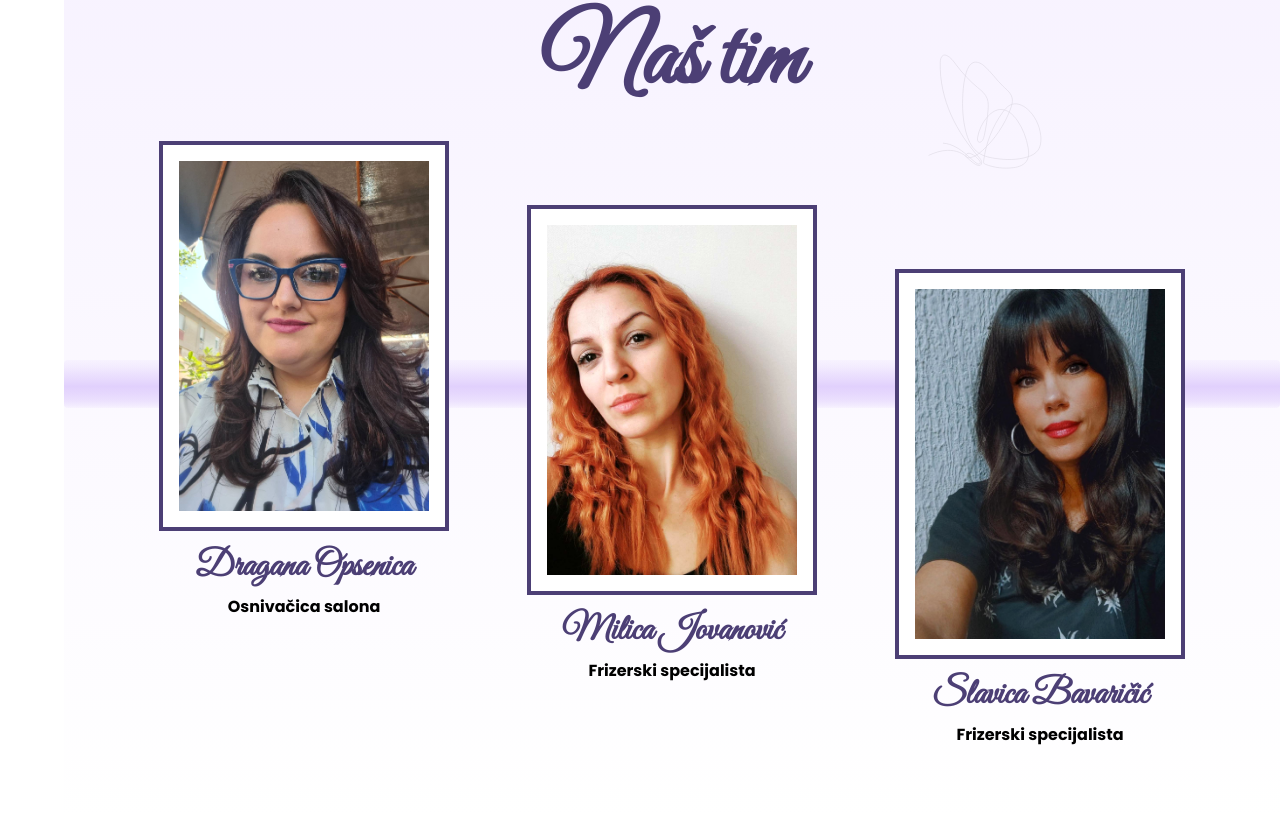
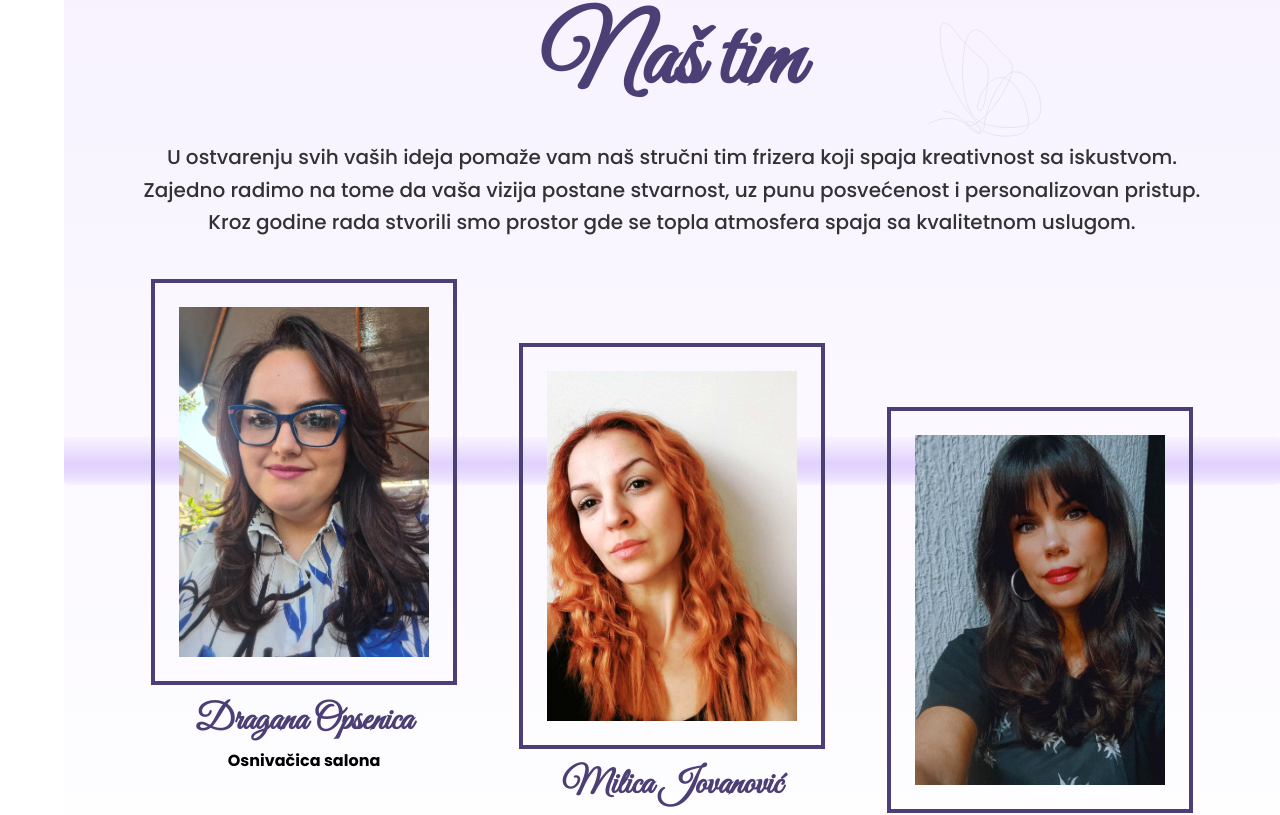
Before and after one commit to NikolaMatosic00/BuckaHairSalonDva, a Next.js app: page / in a window 1280 px wide. Shown: the part 1441-2256 px from the top of the page. Built offline with nearby package versions, Linux system fonts and the light colour scheme.

Commit message:
Finalna verzija nas Tim

```diff
--- a/src/app/components/Team.js
+++ b/src/app/components/Team.js
@@ -1,7 +1,39 @@
 // src/app/components/Team.js
+'use client'
 import Image from 'next/image';
+import { useState } from 'react';
 
 export default function Team() {
+  const [selectedMember, setSelectedMember] = useState(null);
+
+  const teamMembers = [
+    {
+      id: 'dragana',
+      name: 'Dragana Opsenica',
+      role: 'Osnivačica salona',
+      image: '/workers/dragana_opsenica.jpg',
+      description: 'Dragana je osnivačica našeg salona sa preko 15 godina iskustva u industriji lepote. Specijalizovana je za kreativne frizure i koloriranje kose. Njena strast prema frizerstvu i posvećenost klijentima čini je srcem našeg tima.'
+    },
+    {
+      id: 'milica',
+      name: 'Milica Jovanović',
+      role: 'Frizerski specijalista',
+      image: '/workers/milica_jovanovic.jpg',
+      description: 'Milica je naš frizerski specijalista sa fokusom na moderne trendove i styling. Poznata je po svojoj preciznosti u šišanju i neverovatnoj sposobnosti da razume želje svojih klijenata. Uvek je u toku sa najnovijim tehnikama frizerstva.'
+    },
+    {
+      id: 'slavica',
+      name: 'Slavica Bavaričić',
+      role: 'Frizerski specijalista',
+      image: '/workers/slavica_bavarcic.jpg',
+      description: 'Slavica je ekspert za tretmane kose i regeneraciju. Njena specijalnost su složene frizure za posebne prilike i venčanja. Sa njenim iskustvom i kreativnošću, svaki klijent odlazi zadovoljan i samopouzdan.'
+    }
+  ];
+
+  const handleMemberClick = (memberId) => {
+    setSelectedMember(selectedMember === memberId ? null : memberId);
+  };
+
   return (
     <section id="team" className="py-12 sm:py-16 px-2 sm:px-4 md:px-16 text-center bg-gradient-to-b from-[#F7F2FF] to-white animate-on-scroll relative">
       {/* Ljubičasta traka kroz celu sekciju */}
@@ -10,62 +42,79 @@ export default function Team() {
         <h2 className="text-5xl sm:text-7xl md:text-8xl font-bold text-salon-purple mb-8 animate-on-scroll great-vibes">
           Naš tim
         </h2>
+        <p className="max-w-6xl mx-auto text-lg md:text-xl text-salon-black/80 mb-10 font-medium leading-relaxed">
+          U ostvarenju svih vaših ideja pomaže vam naš stručni tim frizera koji spaja kreativnost sa iskustvom. Zajedno radimo na tome da vaša vizija postane stvarnost, uz punu posvećenost i personalizovan pristup. Kroz godine rada stvorili smo prostor gde se topla atmosfera spaja sa kvalitetnom uslugom.
+        </p>
         <div className="absolute inset-0 w-full h-full opacity-10 overflow-hidden pointer-events-none select-none z-0">
           <Image
             src="/background-images/butterfly_2.svg"
             alt="Dekoracija leptir"
             width={300}
             height={300}
-            className="absolute -top-32 right-0 w-48 md:w-[16rem] lg:w-[20rem] transition-transform duration-1000 hover:rotate-12"
+            className="absolute -top-40 right-0 w-48 md:w-[16rem] lg:w-[20rem] transition-transform duration-1000 hover:rotate-12"
             aria-hidden="true"
           />
         </div>
         <div className="flex flex-row gap-4 justify-center relative animate-on-scroll max-w-7xl mx-auto" style={{minHeight: '260px'}}>
-          <div className="relative flex flex-col items-center flex-1 mt-0 mb-32 z-10 group">
-            <div className="transition-transform duration-300 group-hover:scale-105 group-hover:shadow-lg flex flex-col items-center">
-              <div className="border-4 border-salon-purple p-4 bg-white mb-4">
+          {teamMembers.map((member, index) => (
+            <div
+              key={member.id}
+              className={`relative flex flex-col items-center flex-1 z-10 group cursor-pointer transition-all duration-500 ${
+                index === 0 ? 'mt-0 mb-32' :
+                index === 1 ? 'mt-16 mb-16' :
+                'mt-32 mb-0'
+              } ${selectedMember === member.id ? 'scale-110' : ''}`}
+              onClick={() => handleMemberClick(member.id)}
+            >
+              <div className="flex flex-col items-center">
+                <div className="border-4 border-salon-purple p-6 mb-4">
                   <Image
-                  src="/workers/dragana_opsenica.jpg"
-                  alt="Dragana Ospenica"
+                    src={member.image}
+                    alt={member.name}
                     width={250}
                     height={350}
-                  className="object-cover w-full h-[140px] md:w-[250px] md:h-[350px] transition-transform duration-300 group-hover:scale-105 group-hover:shadow-lg filter contrast-105"
+                    className={`object-cover w-full h-[140px] md:w-[250px] md:h-[350px] transition-transform duration-[1500ms] ease-in-out filter contrast-105 ${
+                      selectedMember === member.id
+                        ? 'scale-110'
+                        : 'group-hover:scale-110'
+                    }`}
                   />
                 </div>
-              <h3 className="text-2xl md:text-4xl font-bold text-salon-purple great-vibes mb-2 transition-all duration-300 group-hover:text-salon-purple/90 group-hover:scale-102">Dragana Opsenica</h3>
-              <p className="text-sm md:text-base text-salon-black font-bold mb-2 transition-all duration-300 group-hover:text-salon-purple/80 group-hover:scale-102">Osnivačica salona</p>
+                <h3 className={`text-2xl md:text-4xl font-bold text-salon-purple great-vibes mb-2 transition-all duration-500 ${
+                  selectedMember === member.id
+                    ? 'text-salon-purple/90'
+                    : 'group-hover:text-salon-purple/90'
+                }`}>
+                  {member.name}
+                </h3>
+                <p className={`text-sm md:text-base text-salon-black font-bold mb-2 transition-all duration-500 ${
+                  selectedMember === member.id
+                    ? 'text-salon-purple/80'
+                    : 'group-hover:text-salon-purple/80'
+                }`}>
+                  {member.role}
+                </p>
               </div>
             </div>
-          <div className="relative flex flex-col items-center flex-1 mt-16 mb-16 z-10 group">
-            <div className="transition-transform duration-300 group-hover:scale-105 group-hover:shadow-lg flex flex-col items-center">
-              <div className="border-4 border-salon-purple p-4 bg-white mb-4">
-                <Image
-                  src="/workers/milica_jovanovic.jpg"
-                  alt="Milica Jovanović"
-                  width={250}
-                  height={350}
-                  className="object-cover w-full h-[140px] md:w-[250px] md:h-[350px] transition-transform duration-300 group-hover:scale-105 group-hover:shadow-lg filter contrast-105"
-                />
+          ))}
         </div>
-              <h3 className="text-2xl md:text-4xl font-bold text-salon-purple great-vibes mb-2 transition-all duration-300 group-hover:text-salon-purple/90 group-hover:scale-102">Milica Jovanović</h3>
-              <p className="text-sm md:text-base text-salon-black font-bold mb-2 transition-all duration-300 group-hover:text-salon-purple/80 group-hover:scale-102">Frizerski specijalista</p>
+
+        {/* Opis izabrane frizerke */}
+        <div className={`transition-all duration-700 ease-in-out overflow-hidden ${
+          selectedMember ? 'max-h-96 opacity-100 mt-8' : 'max-h-0 opacity-0'
+        }`}>
+          {selectedMember && (
+            <div className="bg-white/80 backdrop-blur-sm rounded-lg p-6 md:p-8 shadow-lg border border-salon-purple/20">
+              <div className="max-w-4xl mx-auto">
+                <h4 className="text-2xl md:text-3xl font-bold text-salon-purple great-vibes mb-4">
+                  {teamMembers.find(m => m.id === selectedMember)?.name}
+                </h4>
+                <p className="text-base md:text-lg text-salon-black/80 leading-relaxed">
+                  {teamMembers.find(m => m.id === selectedMember)?.description}
+                </p>
               </div>
             </div>
-          <div className="relative flex flex-col items-center flex-1 mt-32 mb-0 z-10 group">
-            <div className="transition-transform duration-300 group-hover:scale-105 group-hover:shadow-lg flex flex-col items-center">
-              <div className="border-4 border-salon-purple p-4 bg-white mb-4">
-                <Image
-                  src="/workers/slavica_bavarcic.jpg"
-                  alt="Slavica Bavaričić"
-                  width={250}
-                  height={350}
-                  className="object-cover w-full h-[140px] md:w-[250px] md:h-[350px] transition-transform duration-300 group-hover:scale-105 group-hover:shadow-lg filter contrast-105"
-                />
-              </div>
-              <h3 className="text-2xl md:text-4xl font-bold text-salon-purple great-vibes mb-2 transition-all duration-300 group-hover:text-salon-purple/90 group-hover:scale-102">Slavica Bavaričić</h3>
-              <p className="text-sm md:text-base text-salon-black font-bold mb-2 transition-all duration-300 group-hover:text-salon-purple/80 group-hover:scale-102">Frizerski specijalista</p>
-            </div>
-          </div>
+          )}
         </div>
       </div>
     </section>
```
Also changed, not shown: 2 other files (tests, documents, lock files or other folders). Lines whose indentation alone changed are shown as unchanged.
